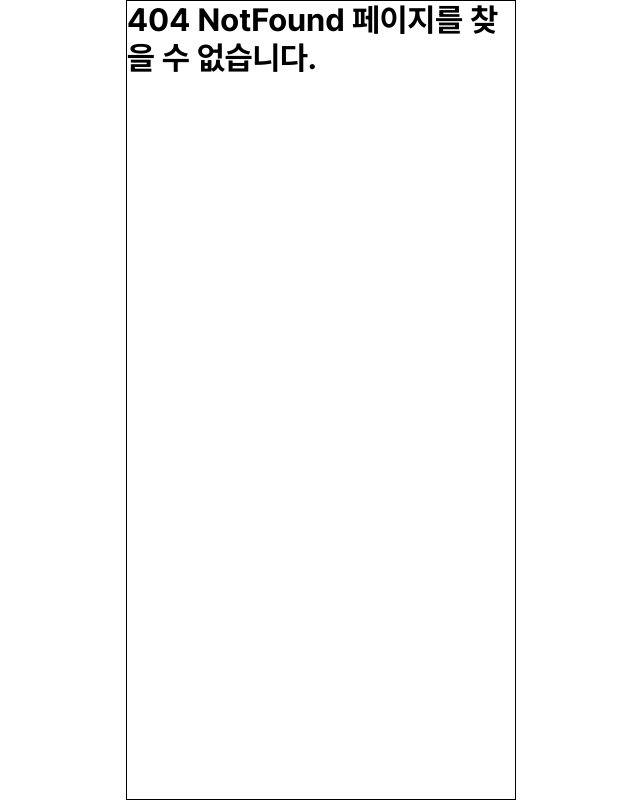
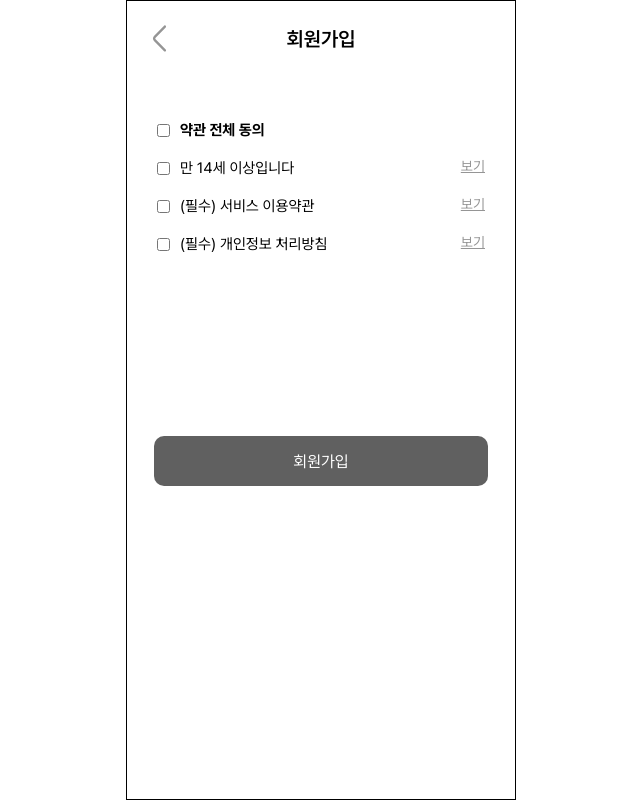
Before and after one commit to CNU-likelion-Moodmate/FE, a React (Create React App) app: page /signupagree in a window 1280 px wide. Before the commit this address had no page. Shown: the whole page, without its empty margins (319-959 px from the left). Built offline with nearby package versions, Linux system fonts and the light colour scheme.

Commit message:
회원가입 페이지2 - 약관동의

```diff
--- a/src/App.js
+++ b/src/App.js
@@ -1,7 +1,7 @@
 import React from "react";
 import { BrowserRouter, Routes, Route } from "react-router-dom";
 import { Div } from "./component/common/div";
-import { Chat, ChatRoom, MyPage, NotFound, Quest, QuestRoutine, Login, SignUp } from "./pages";
+import { Chat, ChatRoom, MyPage, NotFound, Quest, QuestRoutine, Login, SignUp, SignUpAgree } from "./pages";
 
 function App() {
   return (
@@ -16,6 +16,7 @@ function App() {
           <Route path="/questroutine" element={<QuestRoutine />} />
           <Route path="/login" element={<Login />} />
           <Route path="/signup" element={<SignUp />} />
+          <Route path="/signupagree" element={<SignUpAgree />} />
         </Routes>
       </Div>
     </BrowserRouter>
--- a/src/pages/index.js
+++ b/src/pages/index.js
@@ -6,3 +6,4 @@ export { default as ChatRoom } from './chat/ChatRoom';
 export { default as QuestRoutine } from './QuestRoutine';
 export { default as Login } from './Login';
 export { default as SignUp } from './signup/SignUp';
+export { default as SignUpAgree } from './signup/SignUpAgree';
--- /dev/null
+++ b/src/pages/signup/CheckboxField.jsx
@@ -0,0 +1,45 @@
+import React from 'react';
+import styled from 'styled-components';
+
+const CheckboxContainer = styled.div`
+  display: flex;
+  align-items: center;
+  justify-content: space-between;
+  margin-bottom: 15px;
+`;
+
+const Checkbox = styled.input`
+  margin-right: 10px ;
+`;
+
+const Label = styled.label`
+  font-size: 15px;
+  font-weight: 400;
+`;
+
+const FullWidthLabel = styled.label`
+  font-size: 15px;
+  font-weight: 700;
+  display: block;
+`;
+
+const Link = styled.a`
+  color: #959595;
+  text-decoration: underline;
+  cursor: pointer;
+  font-size: 14px;
+`;
+
+const CheckboxField = ({ type, name, checked, onChange, label, fullWidth, link }) => {
+    return (
+        <CheckboxContainer>
+          <div style={{ display: 'flex', alignItems: 'center', margin: '5px 0 0 0'}}>
+            <Checkbox type={type} name={name} checked={checked} onChange={onChange} />
+            {fullWidth ? <FullWidthLabel>{label}</FullWidthLabel> : <Label>{label}</Label>}
+          </div>
+          {link && <Link href={link}>보기</Link>}
+        </CheckboxContainer>
+      );
+};
+
+export default CheckboxField;
--- a/src/pages/signup/SignUp.jsx
+++ b/src/pages/signup/SignUp.jsx
@@ -1,7 +1,7 @@
 import React, { useState } from "react";
 import styled from "styled-components";
 import SignUpInput from "./SignUpInput";
-import SignUpHeader from "./SignUpComponent";
+import SignUpHeader from "./SignUpHeader";
 import SignUpBtn from "./SignUpBtn";
 
 const Container = styled.div`
--- /dev/null
+++ b/src/pages/signup/SignUpAgree.jsx
@@ -0,0 +1,89 @@
+import React, { useState } from 'react';
+import styled from 'styled-components';
+import SignUpHeader from './SignUpHeader';
+import SignUpBtn from './SignUpBtn';
+import CheckboxField from './CheckboxField';
+
+const Container = styled.div`
+  width: 100%;
+  max-width: 390px;
+  height: 350px;
+  padding: 30px;
+  margin: 0 auto;
+`;
+
+const SignUpAgree = () => {
+  const [allChecked, setAllChecked] = useState(false);
+  const [isChecked, setIsChecked] = useState({
+    age: false,
+    terms: false,
+    privacy: false,
+  });
+
+  const handleAllChange = () => {
+    const newValue = !allChecked;
+    setAllChecked(newValue);
+    setIsChecked({
+      age: newValue,
+      terms: newValue,
+      privacy: newValue,
+    });
+  };
+
+  const handleChange = (e) => {
+    const { name, checked } = e.target;
+    setIsChecked((prev) => ({
+      ...prev,
+      [name]: checked,
+    }));
+    if (!checked) {
+      setAllChecked(false);
+    } else if (checked && isChecked.age && isChecked.terms ) {
+      setAllChecked(true);
+    }
+  };
+
+  const isFormValid = allChecked || (isChecked.age && isChecked.terms && isChecked.privacy );
+
+  return (
+    <>
+      <SignUpHeader />
+      <Container>
+        <CheckboxField
+          type="checkbox"
+          checked={allChecked}
+          onChange={handleAllChange}
+          label="약관 전체 동의"
+          fullWidth
+        />
+        <CheckboxField
+          type="checkbox"
+          name="age"
+          checked={isChecked.age}
+          onChange={handleChange}
+          label="만 14세 이상입니다"
+          link="/"
+        />
+        <CheckboxField
+          type="checkbox"
+          name="terms"
+          checked={isChecked.terms}
+          onChange={handleChange}
+          label="(필수) 서비스 이용약관"
+          link="/"
+        />
+        <CheckboxField
+          type="checkbox"
+          name="privacy"
+          checked={isChecked.privacy}
+          onChange={handleChange}
+          label="(필수) 개인정보 처리방침"
+          link="/"
+        />
+      </Container>
+      <SignUpBtn isFormValid={isFormValid}>회원가입</SignUpBtn>
+    </>
+  );
+};
+
+export default SignUpAgree;
```
Also changed, not shown: src/pages/signup/SignUpHeader.jsx (renamed from src/pages/signup/SignUpComponent.jsx).
